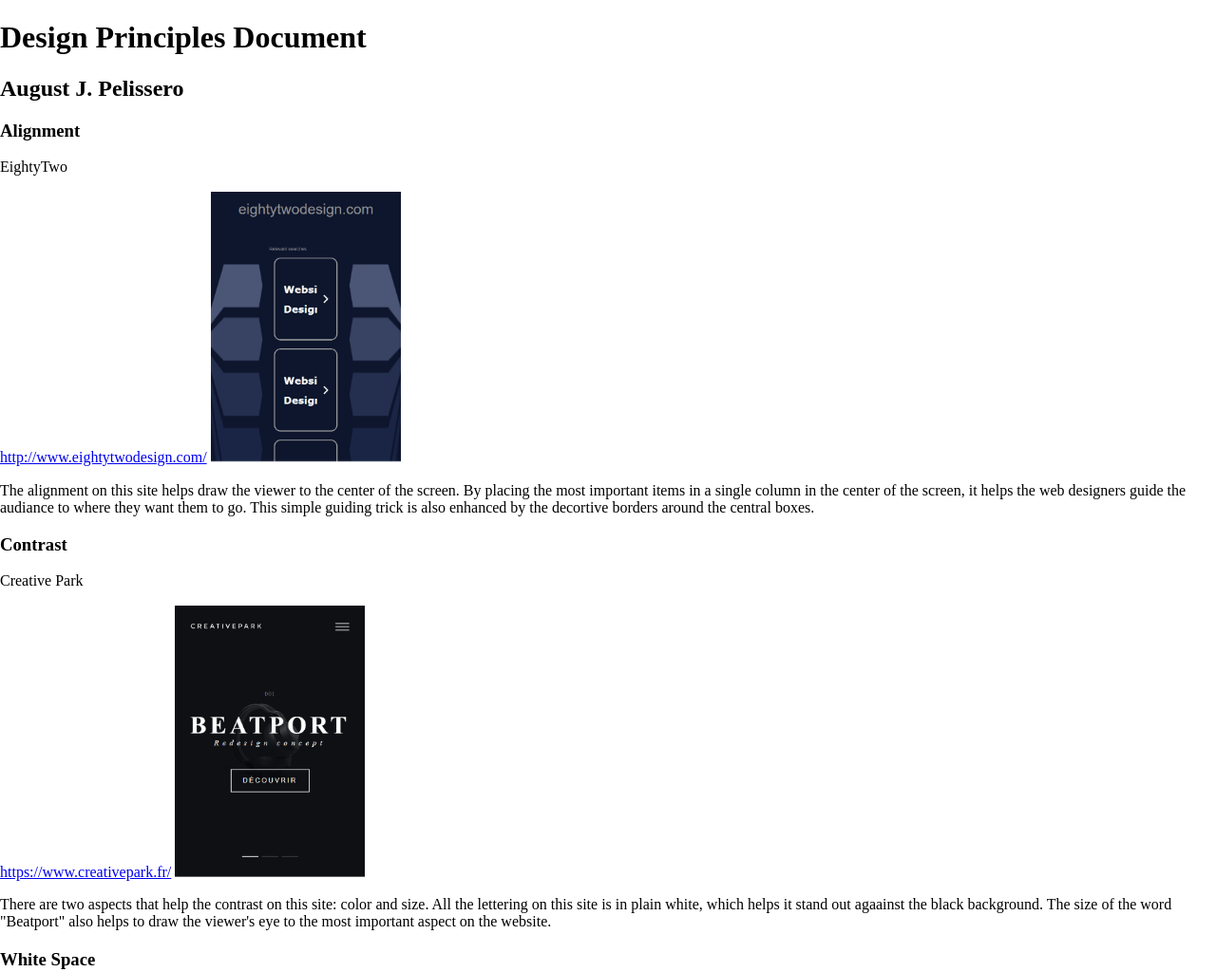
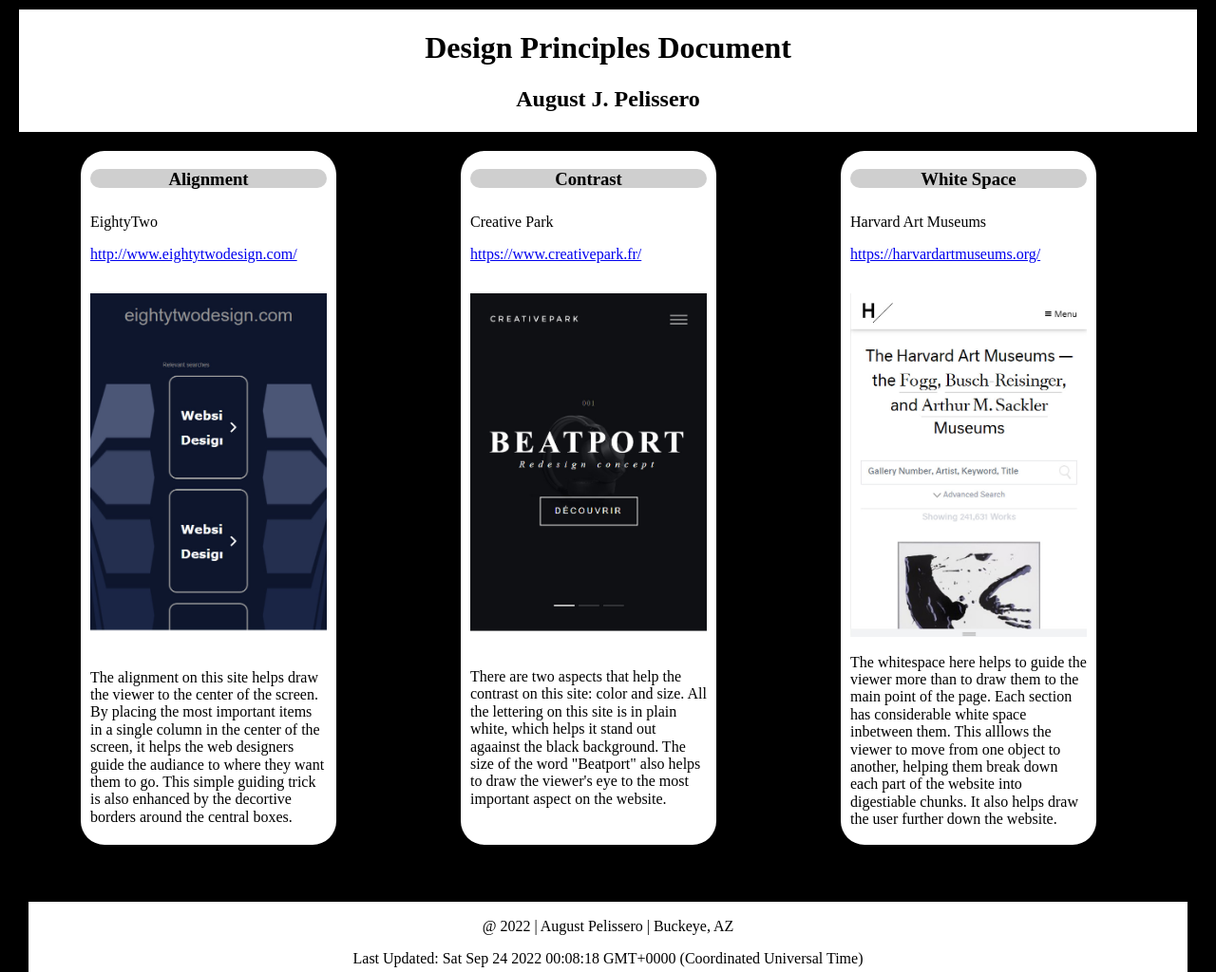
Before and after one commit to Tsugua977/wdd230, a plain HTML site: page lesson2DesignPrinciples.html in a window 1280 px wide. Shown: the top 1024 px of the page at 95% size. Drawn offline with Linux system fonts and the light colour scheme.

Commit message:
Completed all css and media queries.

```diff
--- /dev/null
+++ b/css/lesson2Large.css
@@ -0,0 +1,41 @@
+@media only screen and (min-width: 70.5em) {
+    .title{
+        font-size: 32px;
+    }
+
+    .name{
+        font-size: 24px;
+    }
+
+    .mainGrid{
+        display: grid;
+        grid-template-columns: 30% 30% 30%;
+        grid-template-rows: auto;
+        grid-gap: 1em;
+
+    }
+
+    h3{
+        font-size: 18.72px;
+        padding-bottom: 20px;
+    }
+
+    div {
+        margin-left: 85px;
+
+    }
+
+    .whiteGrid{
+        grid-column: 3/4;
+        grid-row: 1/2;
+    }
+
+    p {
+        font-size: 16px;
+    }
+
+    a {
+        font-size: 16px;
+    }
+
+}
--- /dev/null
+++ b/css/lesson2Medium.css
@@ -0,0 +1,39 @@
+@media only screen and (min-width: 35.5em) {
+    .title{
+        font-size: 24px;
+    }
+
+    .name{
+        font-size: 18px;
+    }
+
+    .mainGrid{
+        display: grid;
+        grid-template-columns: 50% 50%;
+        grid-template-rows: auto auto;
+        grid-gap: 1em;
+    }
+
+    h3{
+        font-size: 14.07px;
+        text-align: center;
+    }
+
+    div {
+        margin-left: 30px;
+        margin-bottom: 30px;
+    }
+
+    .whiteGrid{
+        grid-column: 1/3;
+    }
+
+    p {
+        font-size: 15px;
+    }
+
+    a {
+        font-size: 15px;
+    }
+
+}
--- /dev/null
+++ b/css/lesson2Small.css
@@ -0,0 +1,147 @@
+body {
+    background-color: black;
+}
+
+header {
+    background-color: white;
+    padding: 1px;
+    margin-left: 20px;
+    margin-right: 20px;
+    margin-top: 10px;
+    margin-bottom: 20px;
+}
+
+.title{
+    text-align: center;
+    font-size: 16px;
+}
+
+.name{
+    text-align: center;
+    font-size: 12px;
+}
+
+.mainGrid{
+    display: grid;
+    grid-template-columns: 100%;
+    grid-gap: 1em;
+
+}
+
+h3 {
+    background-color: rgb(207, 207, 207);
+    padding-top: 0px;
+
+    border-radius: 25px;
+    text-align: center;
+    font-size: 9.38px;
+
+}
+
+a {
+    font-size: 14px;
+}
+
+p {
+    font-size: 14px;
+}
+
+div{
+    border-radius: 25px;
+    background-color: white;
+    display: grid;
+    grid-template-columns: 100%;
+    grid-template-rows: 50px 50px 50px auto auto;
+    margin-right: -50px;
+    padding: 0px 10px 0px 10px;
+    margin-left: 25px;
+    margin-right: 30px;
+    margin-bottom: 30px;
+}
+
+.alignmentWebsite{
+    grid-column: 1/2;
+    grid-row: 2/3;
+}
+
+.alignmentLink{
+    grid-column: 1/2;
+    grid-row: 3/4;
+}
+
+.alignmentPicture{
+    grid-column: 1/2;
+    grid-row: 4/5;
+    display: block;
+    margin: 0 auto;
+    width: 100%;
+    height: auto;
+}
+
+.alignmentText{
+    grid-column: 1/2;
+    grid-row: 5/6;
+    margin-top: 40px;
+    margin-bottom: 20px;
+}
+
+.contrastWebsite{
+    grid-column: 1/2;
+    grid-row: 2/3;
+}
+
+.contrastLink{
+    grid-column: 1/2;
+    grid-row: 3/4;
+}
+
+.contrastPicture{
+    grid-column: 1/2;
+    grid-row: 4/5;
+    width: 100%;
+    height: auto;
+}
+
+.contrastText{
+    grid-column: 1/2;
+    grid-row: 5/6;
+    margin-top: 40px;
+    margin-bottom: 20px;
+}
+
+.whiteSpWebsite{
+    grid-column: 3/4;
+    grid-row: 3/4;
+}
+
+.whiteSpLink{
+    grid-column: 1/2;
+    grid-row: 3/4;
+}
+
+.whiteSpPicture{
+    grid-column: 1/2;
+    grid-row: 4/5;
+    width: 100%;
+    height: auto;
+
+}
+
+.whiteSpText{
+    grid-column: 1/2;
+    grid-row: 5/6;
+    margin-top: 40px;
+    margin-bottom: 20px;
+}
+
+footer{
+    background-color: white;
+    text-align: center;
+    padding-top: 1px;
+    padding-bottom: 1px;
+    margin-top: 30px;
+    margin-left: 30px;
+    margin-right: 30px;
+    margin-bottom: 20px;
+
+}
--- a/lesson2DesignPrinciples.html
+++ b/lesson2DesignPrinciples.html
@@ -6,40 +6,47 @@
     <meta name="August Pelissero" content="My project portal for WWD230: Web Development I.">
     <title>August Pelissero's Assignment Portal</title>
     <link rel="stylesheet" href="css/normalize.css">
-
+    <link rel="stylesheet" href="css/lesson2Small.css">
+    <link rel="stylesheet" href="css/lesson2Medium.css">
+    <link rel="stylesheet" href="css/lesson2Large.css">
     <link rel="preconnect" href="https://fonts.googleapis.com">
     <link rel="preconnect" href="https://fonts.gstatic.com" crossorigin>
     <link href="https://fonts.googleapis.com/css2?family=Martel&display=swap" rel="stylesheet">
 </head>
 
-<body>
-    <header>
-        <h1>Design Principles Document</h1>
-        <h2>August J. Pelissero</h2>
+<body id="body">
+    <header id="header">
+        <h1 class="title">Design Principles Document</h1>
+        <h2 class="name">August J. Pelissero</h2>
     </header>
 
-    <main>
-        <h3>Alignment</h3>
-        <p>EightyTwo</p>
-        <a href="http://www.eightytwodesign.com/">http://www.eightytwodesign.com/</a>
-        <img src="images/alignment.jpg" class="alignmentPicture" Alt="Mobile screenshot of the EightyTwo website." width="200">
-        <p>The alignment on this site helps draw the viewer to the center of the screen. By placing the most important items in a single column in the center of the screen, it helps the web designers guide the audiance to where they want them to go. This simple guiding trick is also enhanced by the decortive borders around the central boxes.</p>
+    <main class="mainGrid">
+        <div class="alignmentGrid">
+            <h3>Alignment</h3>
+            <p class="alignmentWebsite">EightyTwo</p>
+            <a href="http://www.eightytwodesign.com/" class="alignmentLink">http://www.eightytwodesign.com/</a>
+            <img src="images/alignment.jpg" class="alignmentPicture" Alt="Mobile screenshot of the EightyTwo website.">
+            <p class="alignmentText">The alignment on this site helps draw the viewer to the center of the screen. By placing the most important items in a single column in the center of the screen, it helps the web designers guide the audiance to where they want them to go. This simple guiding trick is also enhanced by the decortive borders around the central boxes.</p>
+        </div>
 
-        <h3>Contrast</h3>
-        <p>Creative Park</p>
-        <a href="https://www.creativepark.fr/">https://www.creativepark.fr/</a>
-        <img src="images/contrast.jpg" class="contrastPicture" Alt="Mobile screenshot of the Creative Park website." width="200">
-        <p>There are two aspects that help the contrast on this site: color and size. All the lettering on this site is in plain white, which helps it stand out agaainst the black background. The size of the word "Beatport" also helps to draw the viewer's eye to the most important aspect on the website.</p>
+        <div class="contrastGrid">
+            <h3>Contrast</h3>
+            <p id="contrastWebsite">Creative Park</p>
+            <a class="contrastLink" href="https://www.creativepark.fr/">https://www.creativepark.fr/</a>
+            <img src="images/contrast.jpg" class="contrastPicture" Alt="Mobile screenshot of the Creative Park website." width="200">
+            <p id="contrastText">There are two aspects that help the contrast on this site: color and size. All the lettering on this site is in plain white, which helps it stand out agaainst the black background. The size of the word "Beatport" also helps to draw the viewer's eye to the most important aspect on the website.</p>
+        </div>
 
-        <h3>White Space</h3>
-        <p>Harvard Art Museums</p>
-        <a href="https://harvardartmuseums.org/">https://harvardartmuseums.org/</a>
-        <img src="images/whitespace.jpg" class="whitespacePicture" Alt="Mobile screenshot of the Harvard Art Museums website." width="200">
-        <p>The whitespace here helps to guide the viewer more than to draw them to the main point of the page. Each section has considerable white space inbetween them. This alllows the viewer to move from one object to another, helping them break down each part of the website into digestiable chunks. It also helps draw the user further down the website.</p>
+        <div class="whiteGrid">
+            <h3>White Space</h3>
+            <p id="whiteSpWebsite">Harvard Art Museums</p>
+            <a class="whiteSpLink" href="https://harvardartmuseums.org/">https://harvardartmuseums.org/</a>
+            <img src="images/whitespace.jpg" class="whiteSpPicture" Alt="Mobile screenshot of the Harvard Art Museums website." width="200">
+            <p id="whiteSpText">The whitespace here helps to guide the viewer more than to draw them to the main point of the page. Each section has considerable white space inbetween them. This alllows the viewer to move from one object to another, helping them break down each part of the website into digestiable chunks. It also helps draw the user further down the website.</p>
+        </div>
+
     </main>
 </body>
-
-
 
 <footer id="footer">
     <p>@ <const id="year"></const> | August Pelissero | Buckeye, AZ</p>
```
